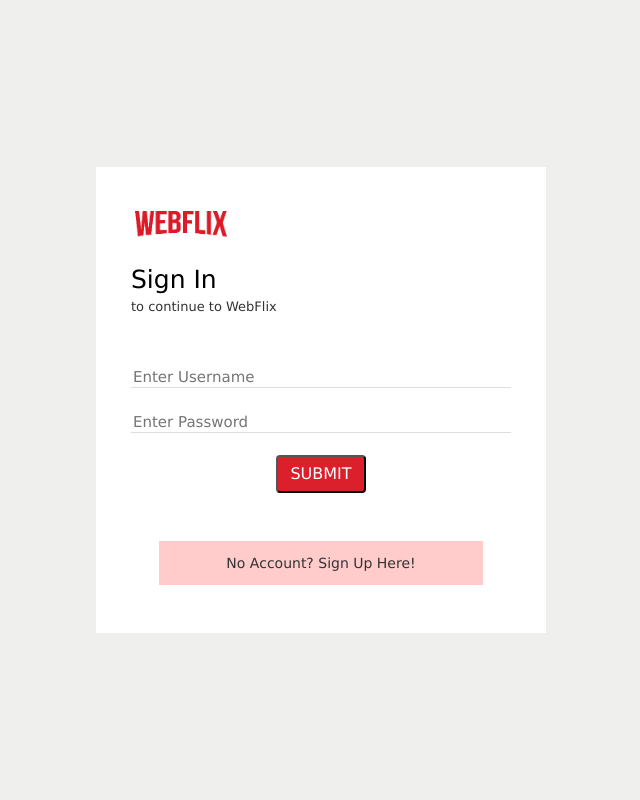
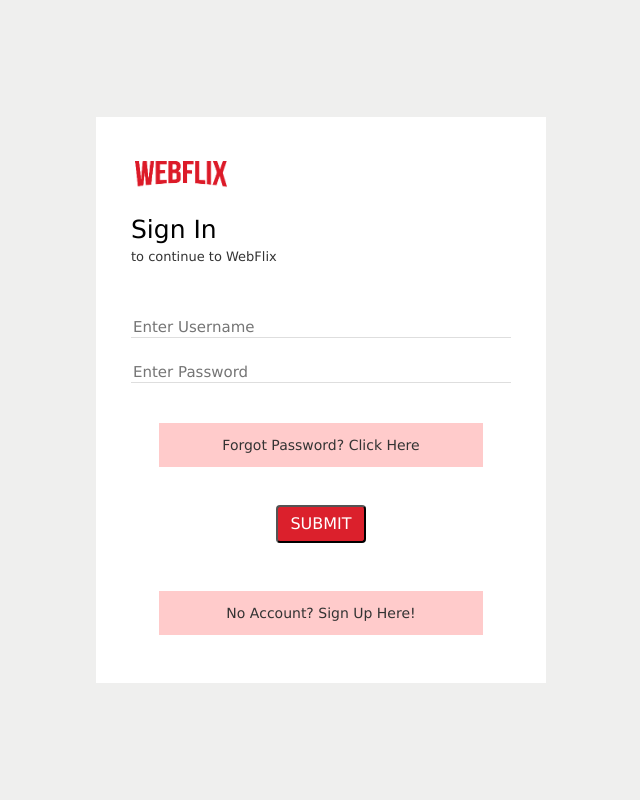
Before and after one commit to RudoChitsa/WebFlix, a PHP site: page /login.php in a window 1280 px wide. Shown: the whole page, without its empty margins (319-959 px from the left). Run offline with PHP 8.4, Linux system fonts and the light colour scheme.

Commit message:
password hashing, forgot password link

```diff
--- a/assets/style/style.css
+++ b/assets/style/style.css
@@ -124,3 +124,14 @@ body{
 	font-weight: 400;
 	text-align: center;
 }
+
+.forgotpwd {
+	display: block;
+	padding: 1em;
+	margin: 2em;
+	background-color: #FFCBCB;
+	width: auto;
+	text-align: center;
+	font-size: 14px;
+	font-weight: 400;
+}
--- a/includes/classes/Account.php
+++ b/includes/classes/Account.php
@@ -15,6 +15,44 @@ class Account {
 		$this->validateUsername($un);
 		$this->validateEmails($em, $em2);
 		$this->validatePasswords($pw, $pw2);
+
+		if(empty($this->errorArray)) {
+			return $this->insertUserDetails($fn, $ln, $un, $em, $pw);
+		}
+
+		return false;
+	}
+
+	public function login($un, $pw) {
+		$pw = hash("sha512", $pw);
+
+		$query = $this->con->prepare("SELECT * FROM user WHERE username=:un AND password=:pw");
+
+		$query->bindValue(":un", $un);
+		$query->bindValue(":pw", $pw);
+
+		$query->execute();
+
+		if($query->rowCount() == 1) {
+			return true;
+		}
+		array_push($this->errorArray, Constants::$loginFailed);
+		return false;
+	}
+
+	private function insertUserDetails($fn, $ln, $un, $em, $pw) {
+		$pw = hash("sha512", $pw);
+
+		$query = $this->con->prepare("INSERT INTO user (firstName, lastName, username, email, password) VALUES (:fn, :ln, :un, :em, :pw)");
+
+		$query->bindValue(":fn", $fn);
+		$query->bindValue(":ln", $ln);
+		$query->bindValue(":un", $un);
+		$query->bindValue(":em", $em);
+		$query->bindValue(":pw", $pw);
+
+		return $query->execute();
+
 	}
 
 	private function validateFirstName($fn) {
--- a/includes/classes/Constants.php
+++ b/includes/classes/Constants.php
@@ -10,6 +10,6 @@ class Constants {
 	public static $emailTaken = " Your email is already in use";
 	public static $passwordsDoNotMatch = " Your passwords do not match";
 	public static $passwordLength = " Your password must be between 6 and 25 characters";
-
+	public static $loginFailed = " Your username or password was incorrect";
 }
 ?>
--- a/login.php
+++ b/login.php
@@ -1,7 +1,24 @@
 <!--Script for register.php-->
 <?php
+
+require_once("includes/config.php");
+require_once("includes/classes/FormSanitizer.php");
+require_once("includes/classes/Account.php");
+require_once("includes/classes/Constants.php");
+
+	$account = new Account($con);
+
 	if(isset($_POST["submit"])) {
-		echo "form submitted";
+
+		$username = FormSanitizer::sanitizeFormUsername($_POST["username"]);
+
+		$password = FormSanitizer::sanitizeFormPassword($_POST["password"]);
+
+		$success = $account->login($username, $password);
+
+		if($success) {
+			header("Location: index.php");
+		}
 	}
 ?>
 <!DOCTYPE html>
@@ -20,8 +37,13 @@
 				<span>to continue to WebFlix</span>
 			</div>
 			<form method="POST">
+				<?php echo $account->getError(Constants::$loginFailed); ?>
 				<input type="text" name="username" placeholder="Enter Username" required="">
 				<input type="password" name="password" placeholder="Enter Password" required="">
+				<!--forgotten password link-->
+				<div class="forgotpwd">
+					<a href="forgotpwd.php" class="loginMessage">Forgot Password? Click Here</a>
+				</div>
 				<input type="submit" id="btn" name="submit" value="SUBMIT">
 
 			</form>
--- a/register.php
+++ b/register.php
@@ -17,8 +17,11 @@ require_once("includes/classes/Constants.php");
 		$password = FormSanitizer::sanitizeFormPassword($_POST["password"]);
 		$password2 = FormSanitizer::sanitizeFormPassword($_POST["password2"]);
 
-		$account->register($firstName,$lastName, $username, $email, $email2, $password, $password2);
+		$success = $account->register($firstName,$lastName, $username, $email, $email2, $password, $password2);
 
+		if($success) {
+			header("Location: index.php");
+		}
 	}
 
 ?>
```
Also changed, not shown: forgotpwd.php (added).
